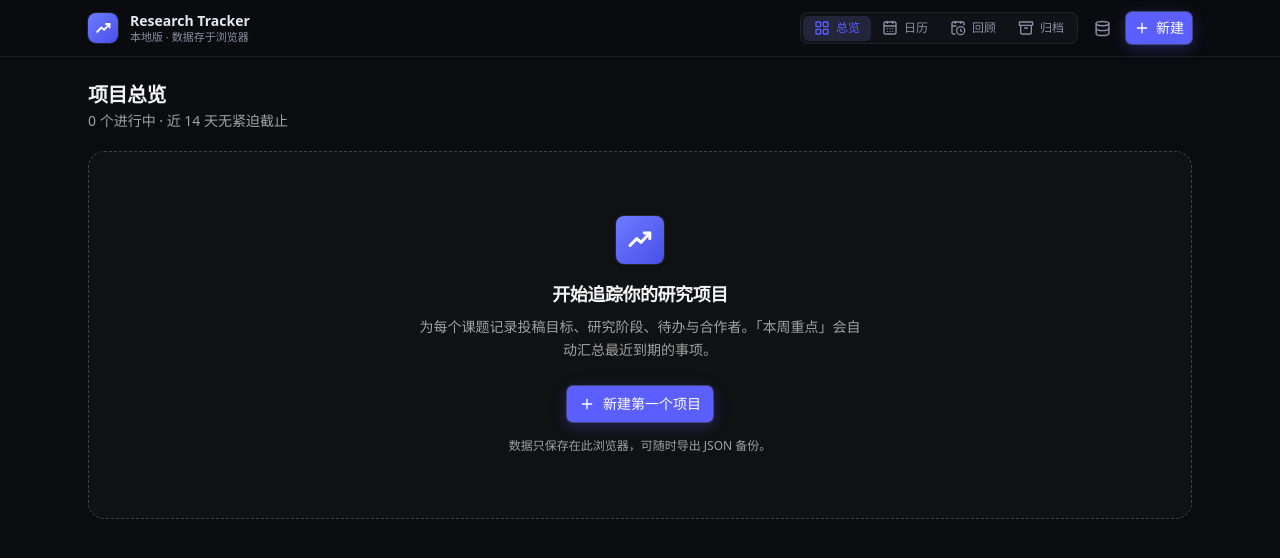
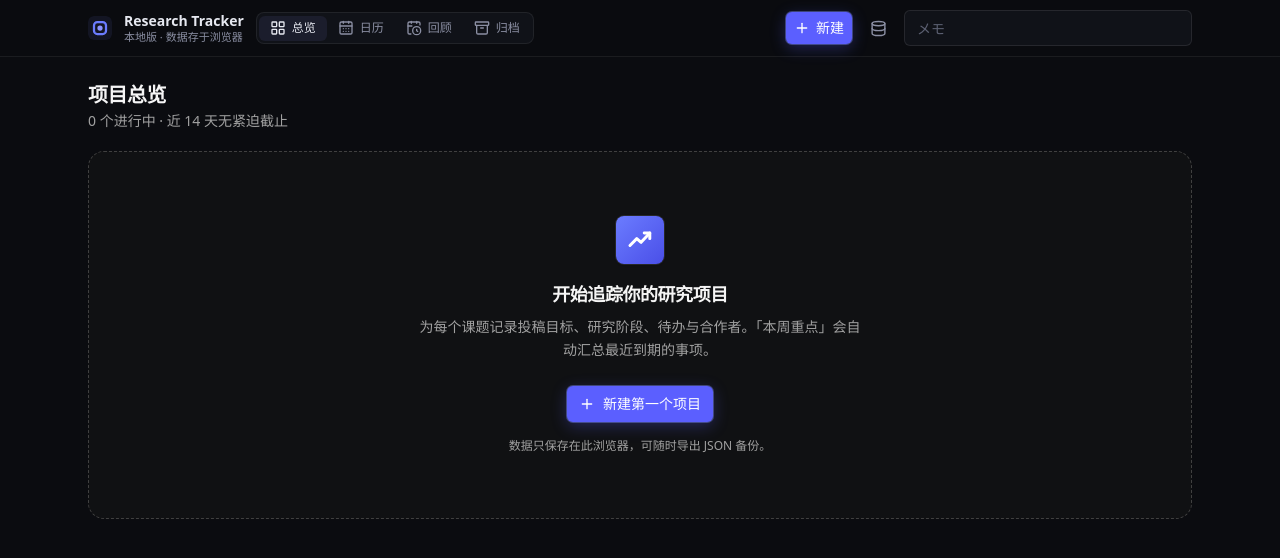
Before and after one commit to xiangjinwei2003/research-tracker, a React (Vite) app: page / in a window 1280 px wide. Shown: the top 558 px of the page. Built offline with nearby package versions, Linux system fonts and the light colour scheme.

Commit message:
ui: 顶栏单行化 + 新 logo + 页签 active 加深 + メモ常驻右缘

```diff
--- a/index.html
+++ b/index.html
@@ -2,9 +2,10 @@
 <html lang="zh-CN" class="dark">
   <head>
     <meta charset="UTF-8" />
-    <link rel="icon" type="image/svg+xml" href="/favicon.svg" />
+    <link rel="icon" type="image/svg+xml" href="/logo-mark.svg" />
     <meta name="viewport" content="width=device-width, initial-scale=1.0" />
     <meta name="color-scheme" content="dark" />
+    <meta name="theme-color" content="#0b0c10" />
     <title>Research Tracker · 科研项目追踪</title>
     <meta
       name="description"
--- a/src/components/Header.tsx
+++ b/src/components/Header.tsx
@@ -9,12 +9,12 @@ import {
   Trash2,
   Plus,
 } from 'lucide-react'
-import { useRef } from 'react'
+import { useRef, useState } from 'react'
 import { useStore, exportJSON, importJSON } from '@/lib/store'
 import { toast } from '@/lib/toast'
 import { Button } from './ui/Button'
 import { Container } from './ui/Container'
-import { Logo } from './Logo'
+import { Input } from './ui/Input'
 import { Tabs, TabsList, TabsTrigger } from './ui/tabs'
 import { Tooltip, TooltipContent, TooltipTrigger } from './ui/tooltip'
 import {
@@ -42,27 +42,27 @@ const TABS: { id: Tab; label: string; icon: typeof LayoutGrid }[] = [
   { id: 'archived', label: '归档', icon: Archive },
 ]
 
+/* 页签 active 态加深：原语（Task 2）active 为 bg-accent/text-accent-foreground，
+   顶栏在此之上叠自己的类——底降为 accent/60、文字提至前景色，inactive hover 用更淡的 accent/30。
+   （计划稿另设 line 变体常量；本应用页签只用 default 变体，无需 line 常量。） */
+const activeBase = 'data-[state=active]:bg-accent/60 data-[state=active]:text-foreground'
+const inactiveBase = 'text-muted-foreground hover:text-foreground hover:bg-accent/30'
+
+/** 顶栏常驻メモ的存储键：localStorage 直存（轻量便签，不进 JSON 备份）。 */
+const MEMO_KEY = 'research-tracker.memo'
+
 /** Segmented view switcher (Radix Tabs as a controlled selector; App renders the body). */
-function TabNav({
-  tab,
-  onTabChange,
-  className,
-  full,
-}: Props & { className?: string; full?: boolean }) {
+function TabNav({ tab, onTabChange }: Pick<Props, 'tab' | 'onTabChange'>) {
   return (
-    <Tabs
-      value={tab}
-      onValueChange={(v) => onTabChange(v as Tab)}
-      className={className}
-    >
-      <TabsList className={cn(full && 'w-full')}>
+    <Tabs value={tab} onValueChange={(v) => onTabChange(v as Tab)}>
+      <TabsList>
         {TABS.map(({ id, label, icon: Icon }) => (
           <TabsTrigger
             key={id}
             value={id}
-            className="gap-1.5 px-2.5 text-xs data-[state=active]:text-primary dark:data-[state=active]:text-primary"
+            className={cn('gap-1.5 px-2.5 text-xs', inactiveBase, activeBase)}
           >
-            <Icon size={14} /> {label}
+            <Icon size={14} /> <span className="max-sm:hidden">{label}</span>
           </TabsTrigger>
         ))}
       </TabsList>
@@ -74,6 +74,7 @@ export function Header({ tab, onTabChange, onNew }: Props) {
   const replaceState = useStore((s) => s.replaceState)
   const undo = useStore((s) => s.undo)
   const fileRef = useRef<HTMLInputElement>(null)
+  const [memo, setMemo] = useState(() => localStorage.getItem(MEMO_KEY) ?? '')
 
   const onExport = () => {
     const state = {
@@ -129,8 +130,8 @@ export function Header({ tab, onTabChange, onNew }: Props) {
     <header className="sticky top-0 z-30 border-b border-border bg-background/80 backdrop-blur-md">
       <Container>
         <div className="flex items-center gap-3 py-2.5">
-          <Logo size={30} />
-          <div className="min-w-0">
+          <img src="/logo-mark.svg" alt="Research Tracker" className="h-6 w-6 rounded-md" />
+          <div className="hidden min-w-0 sm:block">
             <div className="truncate text-sm font-semibold leading-tight text-foreground">
               Research Tracker
             </div>
@@ -139,8 +140,12 @@ export function Header({ tab, onTabChange, onNew }: Props) {
             </div>
           </div>
 
-          <div className="ml-auto flex items-center gap-1.5">
-            <TabNav tab={tab} onTabChange={onTabChange} onNew={onNew} className="hidden sm:block" />
+          <TabNav tab={tab} onTabChange={onTabChange} />
+
+          <span className="ml-auto flex items-center gap-2">
+            <Button variant="primary" size="sm" onClick={onNew} aria-label="新建项目">
+              <Plus size={16} /> <span className="hidden sm:inline">新建</span>
+            </Button>
 
             <DropdownMenu>
               <Tooltip>
@@ -170,9 +175,16 @@ export function Header({ tab, onTabChange, onNew }: Props) {
               </DropdownMenuContent>
             </DropdownMenu>
 
-            <Button variant="primary" size="sm" onClick={onNew} aria-label="新建项目">
-              <Plus size={16} /> <span className="hidden sm:inline">新建</span>
-            </Button>
+            <Input
+              value={memo}
+              onChange={(e) => {
+                setMemo(e.target.value)
+                localStorage.setItem(MEMO_KEY, e.target.value)
+              }}
+              placeholder="メモ"
+              aria-label="メモ"
+              className="w-72 max-sm:hidden"
+            />
 
             <input
               ref={fileRef}
@@ -185,12 +197,7 @@ export function Header({ tab, onTabChange, onNew }: Props) {
                 e.target.value = ''
               }}
             />
-          </div>
-        </div>
-
-        {/* Mobile: tabs drop to a full-width row below the brand bar. */}
-        <div className="pb-2.5 sm:hidden">
-          <TabNav tab={tab} onTabChange={onTabChange} onNew={onNew} full />
+          </span>
         </div>
       </Container>
     </header>
```
Also changed, not shown: public/logo-mark.svg (added).
